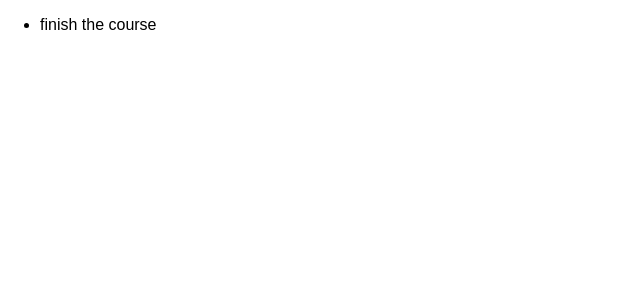
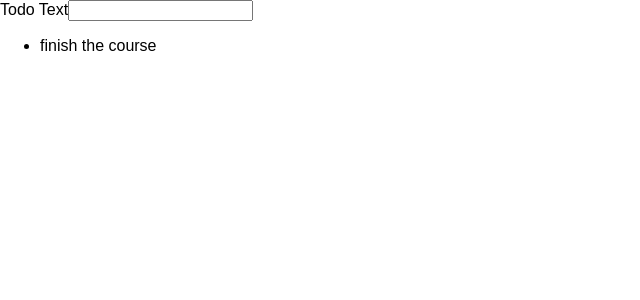
Before and after one commit to adamhinton/typescript-react-followalong-udemy, a React (Create React App) app: page / in a window 1280 px wide. Shown: the top 300 px of the page, without its empty margins (0-640 px from the left). Built offline with nearby package versions, Linux system fonts and the light colour scheme.

Commit message:
input and label

```diff
--- a/src/components/NewTodo.tsx
+++ b/src/components/NewTodo.tsx
@@ -1,5 +1,12 @@
 const NewTodo = () => {
-  return <form></form>;
+  return (
+    <form>
+      <div>
+        <label htmlFor="todo-text">Todo Text</label>
+        <input type="text" id="todo-text" />
+      </div>
+    </form>
+  );
 };
 
 export default NewTodo;
```
